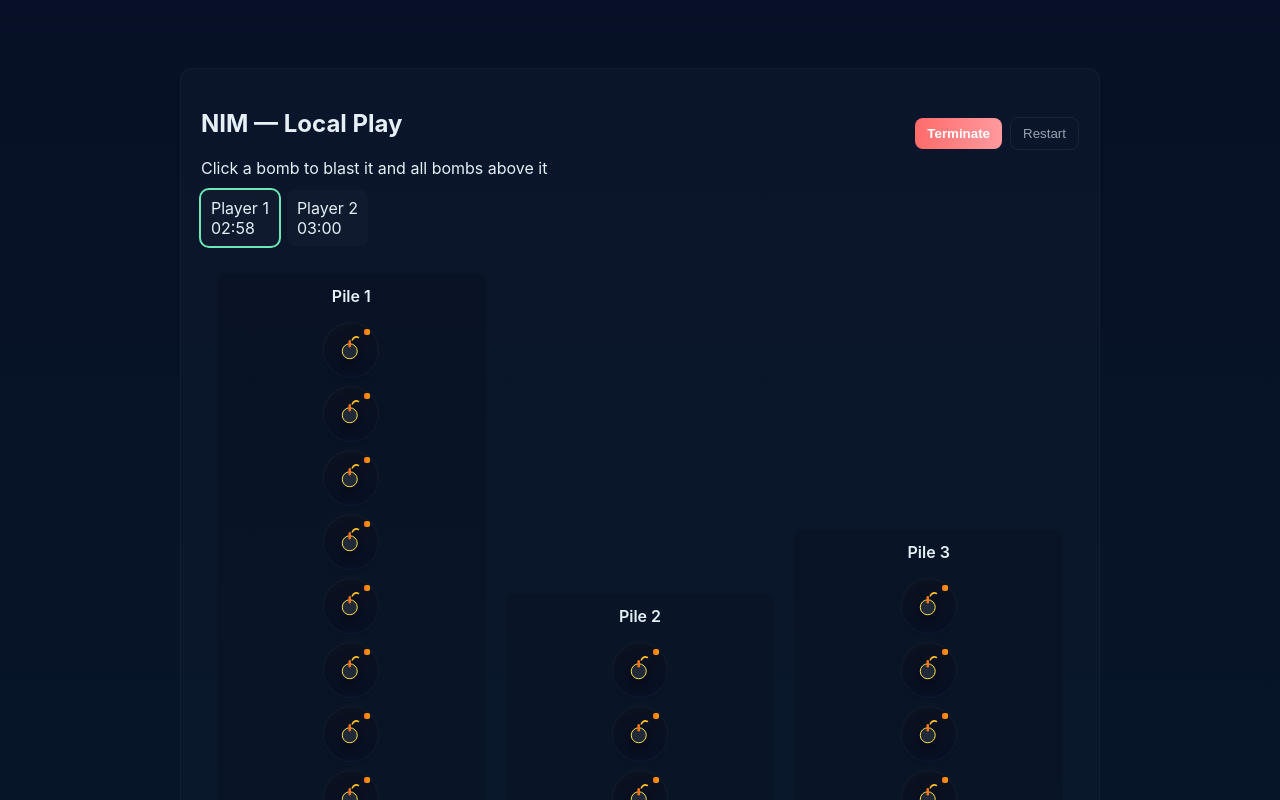
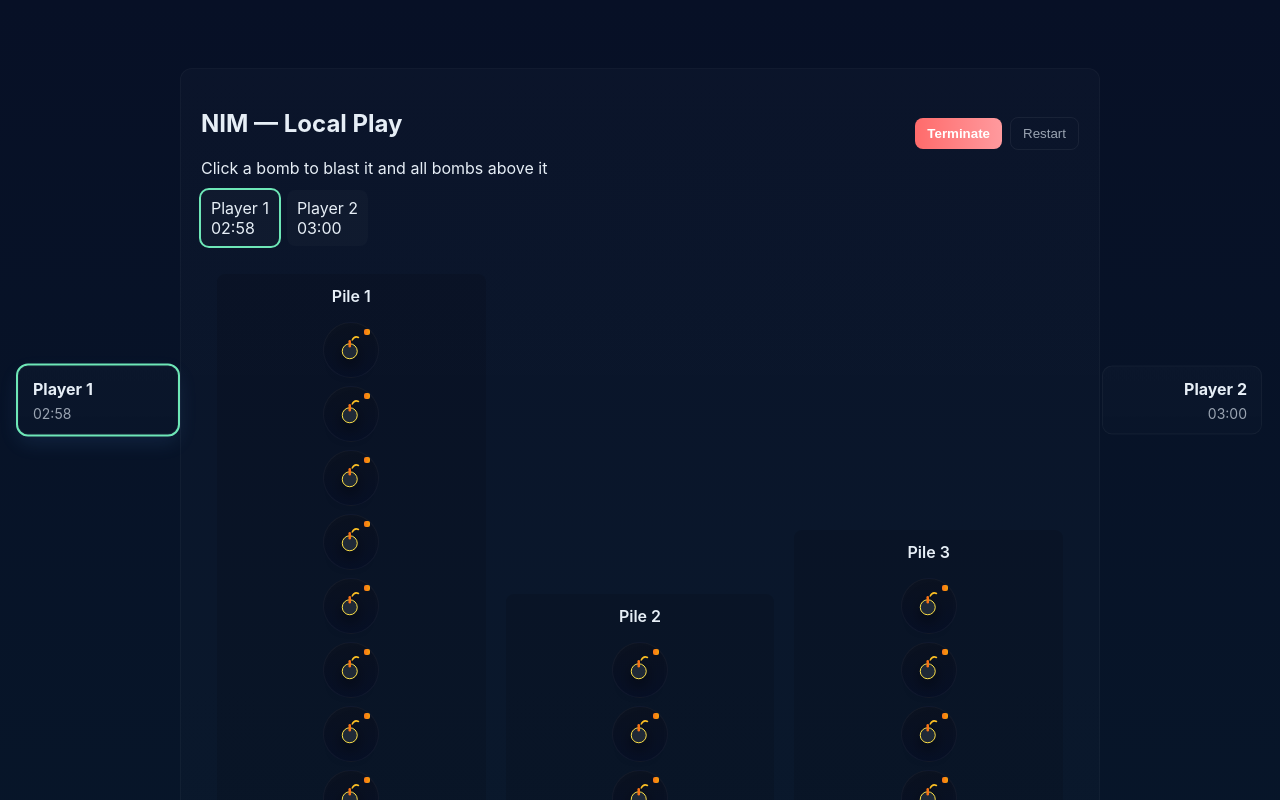
Before and after one commit to dipraru/Nim-Game, a React (Vite) app in the folder frontend/: page / in a window 1280 px wide. Both pictures are taken after a click on the button "Start Local Game". Shown: the top 800 px of the page. Built offline with nearby package versions, Linux system fonts and the light colour scheme.

Commit message:
ui: fixed-position player panels (left/right) with clocks and current highlight

```diff
--- a/frontend/src/components/Game.jsx
+++ b/frontend/src/components/Game.jsx
@@ -197,6 +197,15 @@ export default function Game({ mode = 'local', socket = null, roomId = null, pla
 
   return (
     <div className="card game">
+      {/* fixed player panels */}
+      <div className={`player-fixed left ${turn === 0 ? 'current' : ''}`} aria-hidden>
+        <div className="player-name">{players[0] || 'Player 1'}</div>
+        <div className={`clock ${clocks[0] <= 10000 ? 'low' : ''}`}>{fmt(clocks[0])}</div>
+      </div>
+      <div className={`player-fixed right ${turn === 1 ? 'current' : ''}`} aria-hidden>
+        <div className="player-name">{players[1] || 'Player 2'}</div>
+        <div className={`clock ${clocks[1] <= 10000 ? 'low' : ''}`}>{fmt(clocks[1])}</div>
+      </div>
       <div className="header">
         <div>
           <h2>NIM — Local Play</h2>
--- a/frontend/src/styles.css
+++ b/frontend/src/styles.css
@@ -21,6 +21,34 @@ button{padding:8px 12px;border-radius:8px;border:none;cursor:pointer}
 .players{display:flex;gap:8px;margin:12px 0}
 .player{padding:8px 10px;border-radius:8px;background:rgba(255,255,255,0.02)}
 .player.current{outline:2px solid var(--accent)}
+/* fixed player panels shown on left and right middle of the viewport */
+.player-fixed{
+  position:fixed;
+  top:50%;
+  transform:translateY(-50%);
+  background:linear-gradient(180deg, rgba(255,255,255,0.02), rgba(255,255,255,0.01));
+  border:1px solid rgba(255,255,255,0.04);
+  padding:12px 14px;
+  border-radius:10px;
+  z-index:80;
+  min-width:160px;
+  display:flex;
+  flex-direction:column;
+  align-items:flex-start;
+  gap:6px;
+}
+.player-fixed.left{ left:18px }
+.player-fixed.right{ right:18px; align-items:flex-end }
+.player-fixed .player-name{ font-weight:700 }
+.player-fixed .clock{ font-size:14px; color:var(--muted) }
+.player-fixed.current{ box-shadow:0 8px 20px rgba(96,165,250,0.12); outline:2px solid var(--accent) }
+
+@media (max-width: 720px){
+  /* on small screens keep panels near top corners instead of middle */
+  .player-fixed{ top:12px; transform:none; min-width:120px }
+  .player-fixed.left{ left:12px }
+  .player-fixed.right{ right:12px }
+}
 .piles{display:flex;gap:12px}
 .pile{flex:1;padding:12px;background:rgba(0,0,0,0.12);border-radius:8px}
 .pile-title{font-weight:600;margin-bottom:8px}
```
